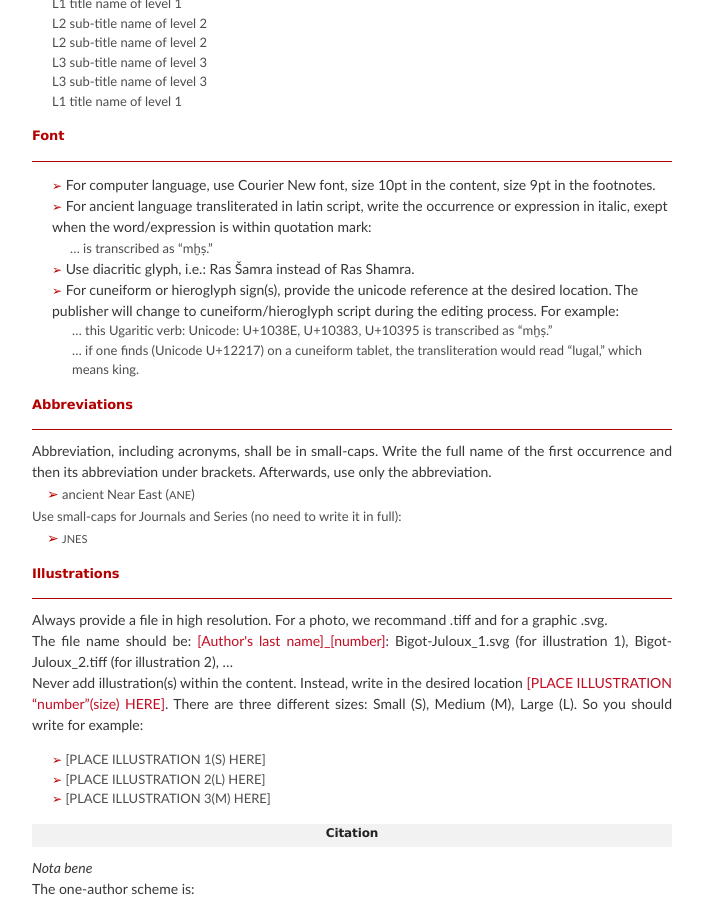
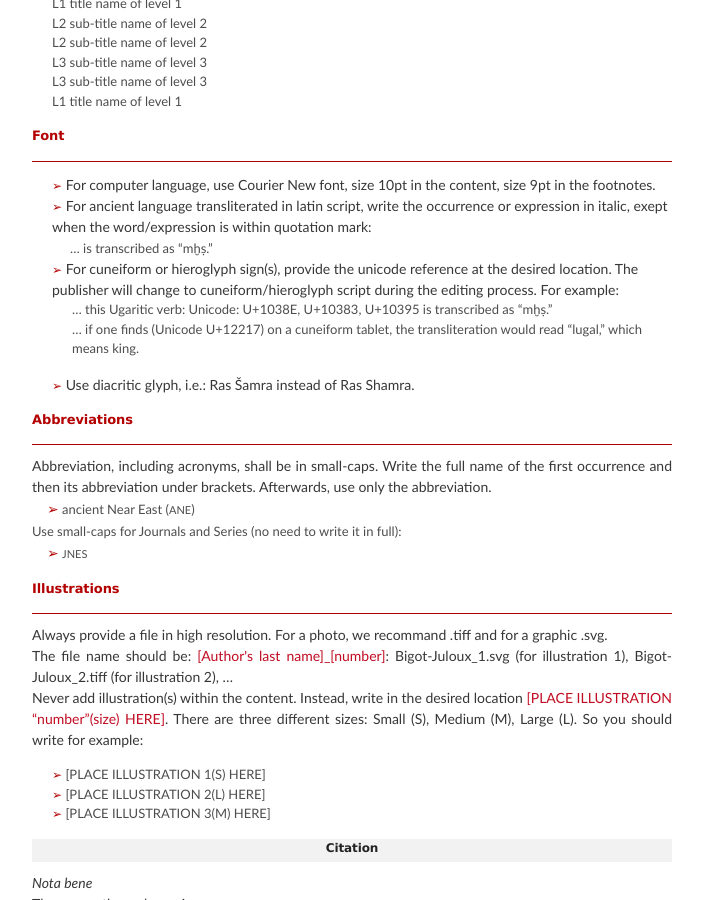
Before and after one commit to vbigot-juloux/ane-research-humanities, a Jekyll site: the page built from docs/Guidelines.md, in a window 1280 px wide and 900 px high, scrolled down 608 px. Shown: the whole window, without its empty margins (288-991 px from the left). Built offline with Jekyll 4.4.1, drawn with Linux system fonts in a browser that asks for light colours; the repository's description, which GitHub fills in, is left out.

Commit message:
Update Guidelines.md

```diff
--- a/docs/Guidelines.md
+++ b/docs/Guidelines.md
@@ -40,13 +40,13 @@ layout: default
   <li><span style="color:#b30000; font-size: 12px;">&#x27A2;</span> For ancient language transliterated in latin script, write the occurrence or expression in italic, exept when the word/expression is within quotation mark:<br />
     <span style="font-size: 13px; color: #4d4d4d; padding-left: 18px">… is transcribed as “mḫṣ.”</span>
   </li>
-  <li><span style="color:#b30000; font-size: 12px;">&#x27A2;</span> Use diacritic glyph, i.e.: Ras Šamra instead of Ras Shamra.</li>
   <li><span style="color:#b30000; font-size: 12px;">&#x27A2;</span> For cuneiform or hieroglyph sign(s), provide the unicode reference at the desired location. The publisher will change to cuneiform/hieroglyph script during the editing process. For example:
   <ul style="list-style-type: none; font-size: 13px; color: #4d4d4d;">
   <li>… this Ugaritic verb: Unicode: U+1038E, U+10383, U+10395 is transcribed as “mḫṣ.”</li>
   <li>… if one finds (Unicode U+12217) on a cuneiform tablet, the transliteration would read “lugal,” which means king.</li>
       </ul>
       </li>
+   <li><span style="color:#b30000; font-size: 12px;">&#x27A2;</span> Use diacritic glyph, i.e.: Ras Šamra instead of Ras Shamra.</li>
   </ul>
 
 <h3 style="color:#b30000;">Abbreviations</h3>
```
